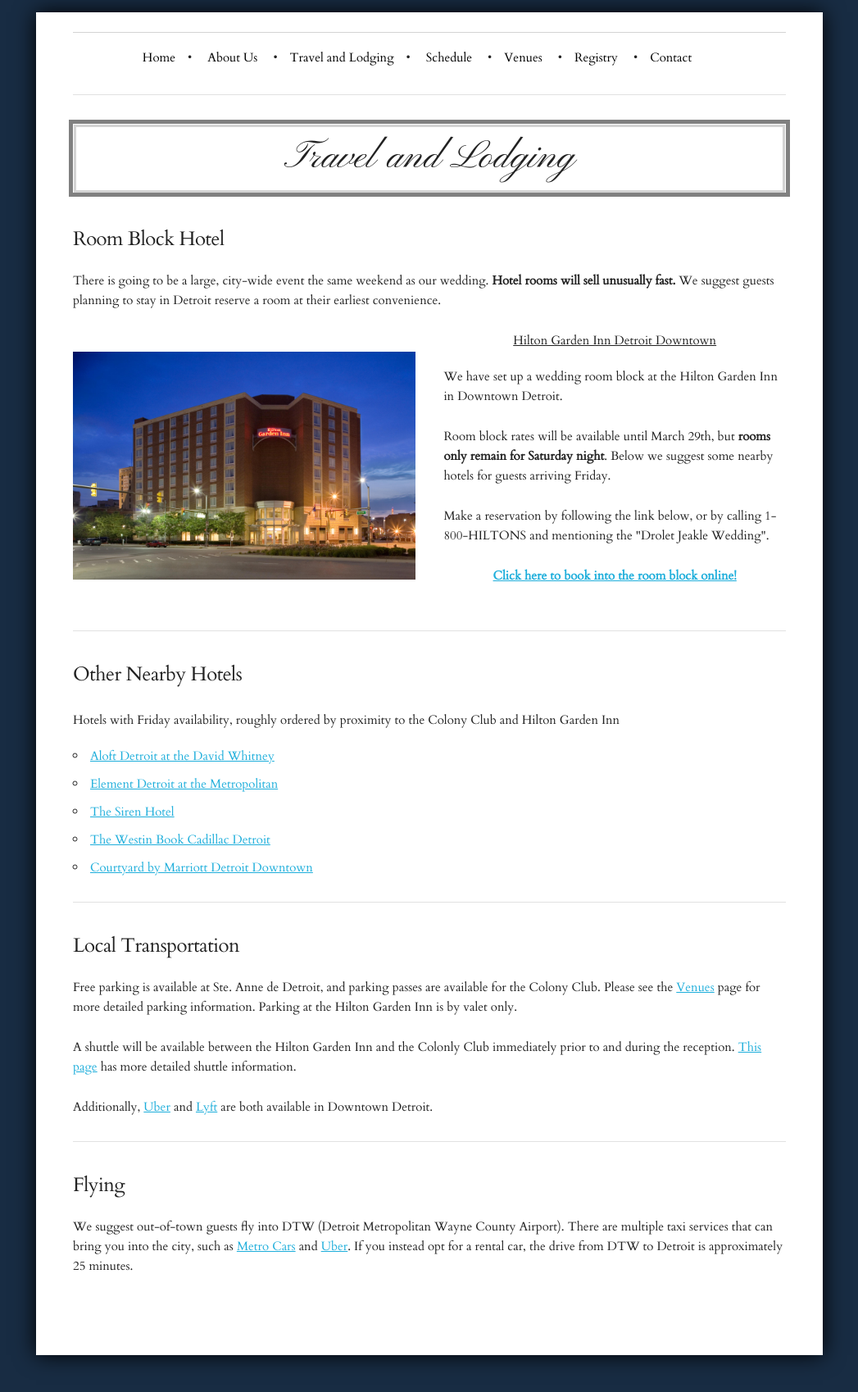
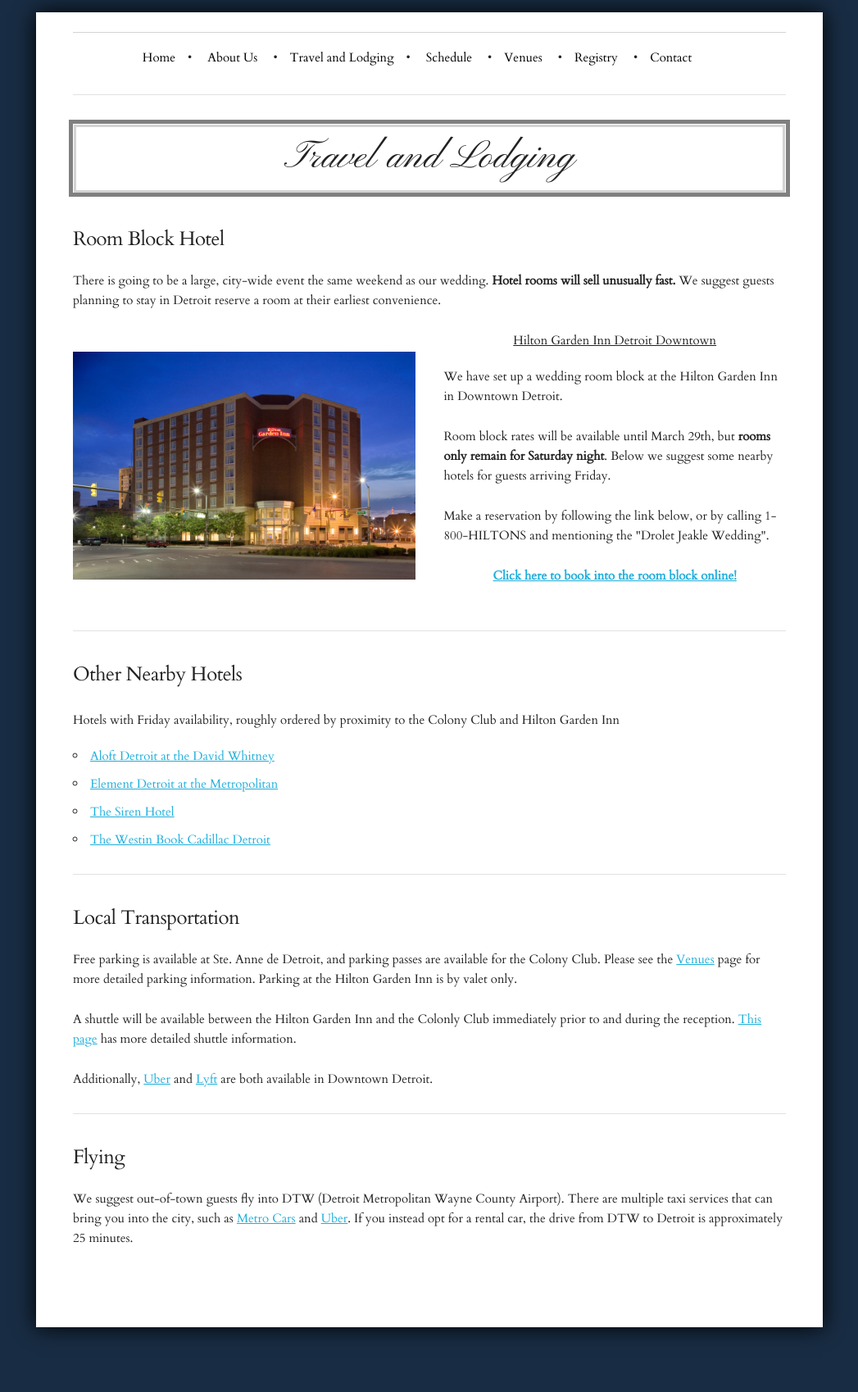
Before and after one commit to cjjeakle/DroletJeakleWedding, a Jekyll site: the page built from travel/index.html, in a window 1280 px wide. Shown: the whole page at 82% size, without its empty margins (116-1163 px from the left). Built offline with Jekyll 4.4.1, drawn with Linux system fonts in a browser that asks for light colours; nearby versions of some CDN libraries; after the commit the page ends 1664 px from its top, so only the background shows below that.

Commit message:
Courtyard marriot sold out, removing from travel page

```diff
--- a/travel/index.html
+++ b/travel/index.html
@@ -60,9 +60,6 @@
     <li><a href="http://www.bookcadillacwestin.com/">
       The Westin Book Cadillac Detroit
     </a></li>
-    <li><a href="https://www.marriott.com/hotels/travel/dtwdc-courtyard-detroit-downtown/">
-      Courtyard by Marriott Detroit Downtown
-    </a></li>
   </ul>
 </p>
 
```
